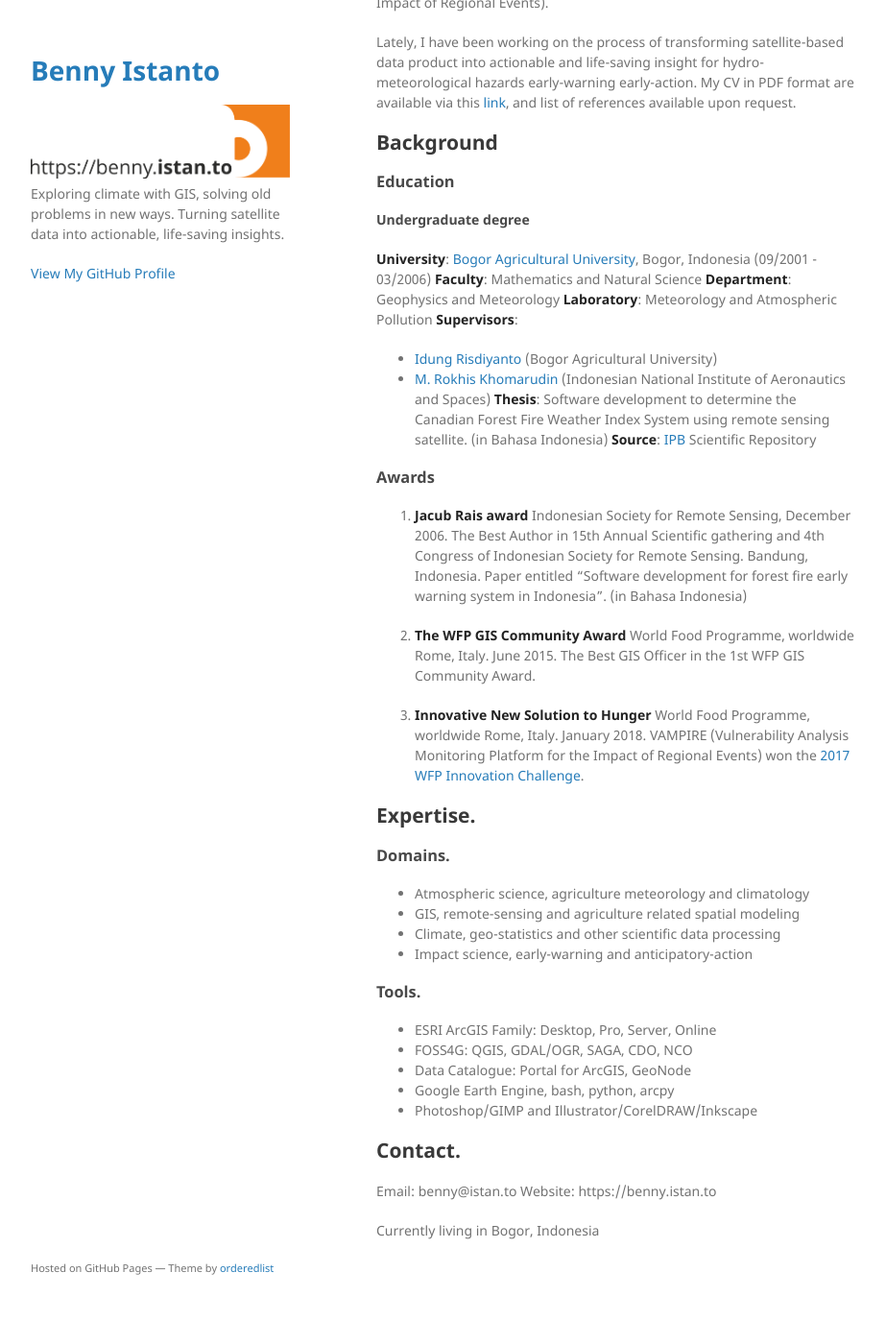
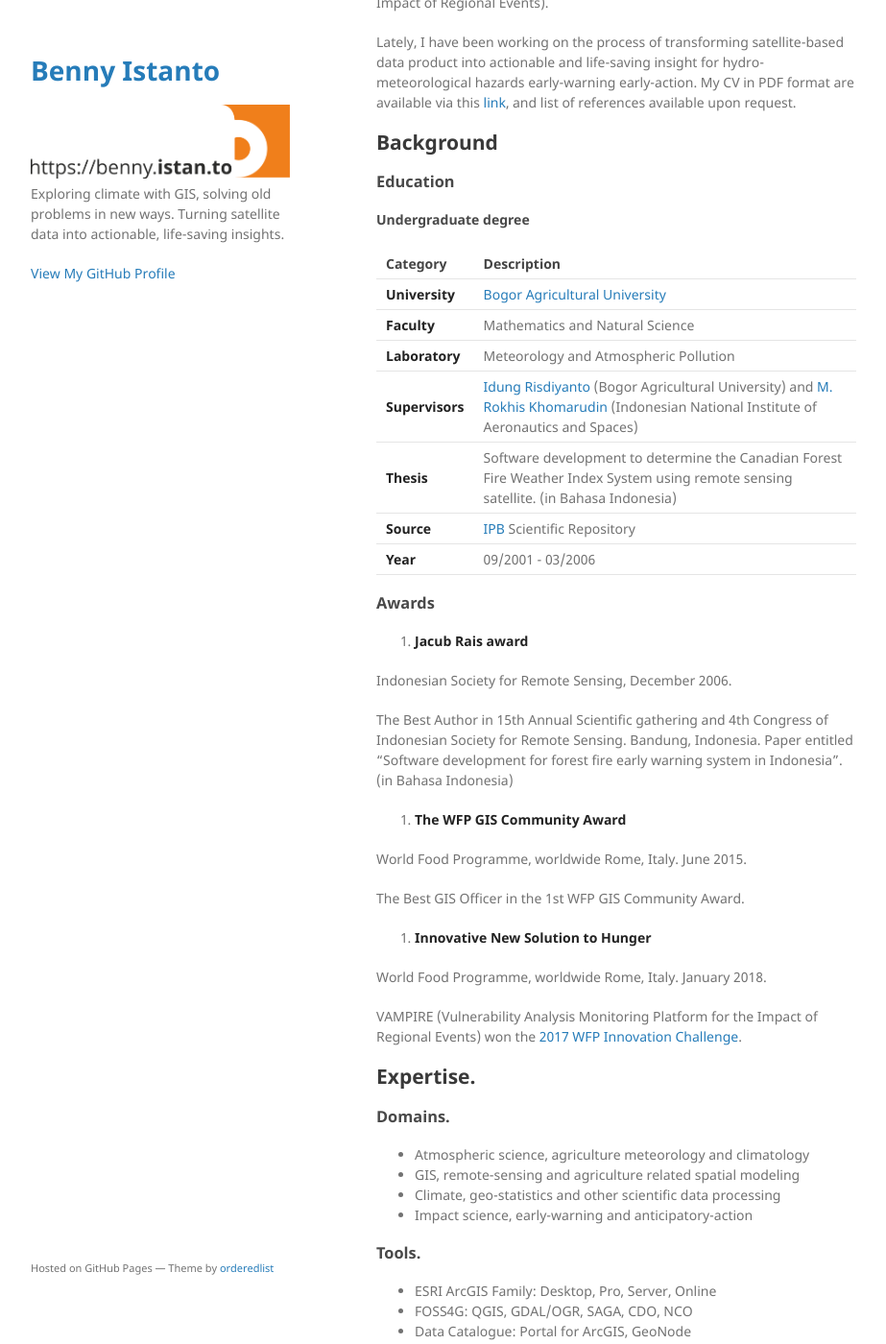
Before and after one commit to bennyistanto/bennyistanto.github.io, a Jekyll site: the page built from index.md, in a window 1280 px wide and 1400 px high, scrolled down 715 px. Shown: the whole window at 96% size, without its empty margins (178-1101 px from the left). Built offline with Jekyll 4.4.1, drawn with Linux system fonts in a browser that asks for light colours; before the commit the page ends 2077 px from its top, so only the background shows below that; some of the changed text lies outside the part shown.

Commit message:
Update index.md

```diff
--- a/index.md
+++ b/index.md
@@ -23,29 +23,35 @@
 
 #### Undergraduate degree
 
-**University**: [Bogor Agricultural University](https://ipb.ac.id/), Bogor, Indonesia (09/2001 - 03/2006)
-**Faculty**: Mathematics and Natural Science
-**Department**: Geophysics and Meteorology
-**Laboratory**: Meteorology and Atmospheric Pollution
-**Supervisors**:
-- [Idung Risdiyanto](https://scholar.google.co.id/citations?hl=id&user=WBIaIyYAAAAJ) (Bogor Agricultural University)
-- [M. Rokhis Khomarudin](https://scholar.google.com/citations?hl=en&user=RA5YWWQAAAAJ) (Indonesian National Institute of Aeronautics and Spaces)
-**Thesis**: Software development to determine the Canadian Forest Fire Weather Index System using remote sensing satellite. (in Bahasa Indonesia)
-**Source**: [IPB](http://repository.ipb.ac.id/handle/123456789/47915) Scientific Repository
+| Category        | Description          |
+|:-------------|:------------------|
+| **University**           | [Bogor Agricultural University](https://ipb.ac.id/) |
+| **Faculty** | Mathematics and Natural Science   |
+| **Laboratory**           | Meteorology and Atmospheric Pollution      |
+| **Supervisors**           | [Idung Risdiyanto](https://scholar.google.co.id/citations?hl=id&user=WBIaIyYAAAAJ) (Bogor Agricultural University) and [M. Rokhis Khomarudin](https://scholar.google.com/citations?hl=en&user=RA5YWWQAAAAJ) (Indonesian National Institute of Aeronautics and Spaces) |
+| **Thesis**           | Software development to determine the Canadian Forest Fire Weather Index System using remote sensing satellite. (in Bahasa Indonesia)      |
+| **Source**           | [IPB](http://repository.ipb.ac.id/handle/123456789/47915) Scientific Repository      |
+| **Year**           | 09/2001 - 03/2006      |
 
 
 ### Awards
 
 1. **Jacub Rais award**
+
   Indonesian Society for Remote Sensing, December 2006.
+
   The Best Author in 15th Annual Scientific gathering and 4th Congress of Indonesian Society for Remote Sensing. Bandung, Indonesia. Paper entitled “Software development for forest fire early warning system in Indonesia”. (in Bahasa Indonesia)
 
 2. **The WFP GIS Community Award**
+
   World Food Programme, worldwide Rome, Italy. June 2015.
+
   The Best GIS Officer in the 1st WFP GIS Community Award.
 
 3. **Innovative New Solution to Hunger**
+
   World Food Programme, worldwide Rome, Italy. January 2018.
+
   VAMPIRE (Vulnerability Analysis Monitoring Platform for the Impact of Regional Events) won the [2017 WFP Innovation Challenge](https://medium.com/@WFPInnovation/wfp-staff-show-entrepreneurial-side-in-annual-competition-be03924215).
 
 
@@ -71,6 +77,7 @@
 ## Contact.
 
 Email: benny@istan.to
+
 Website: https://benny.istan.to
 
 Currently living in Bogor, Indonesia
```
